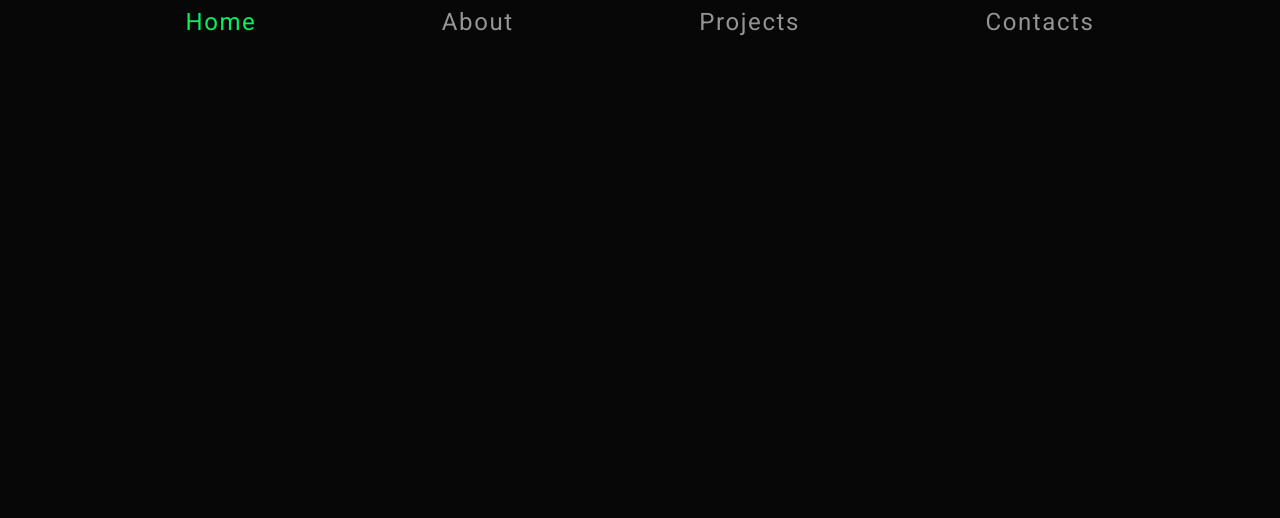
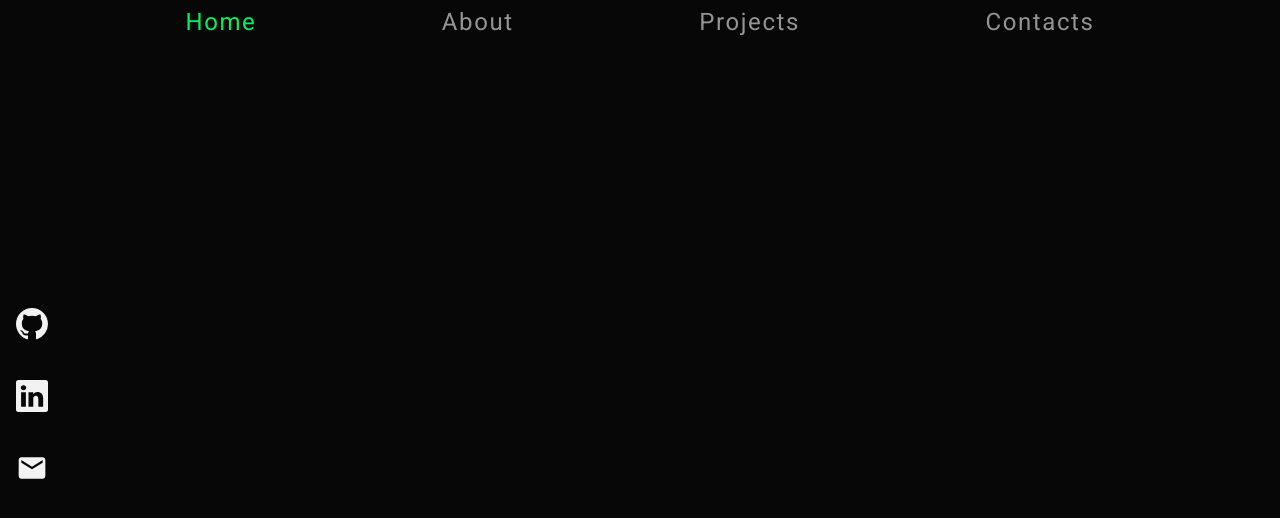
Before and after one commit to ValerioCipolla/portfolio, a Next.js app: page /about in a window 1280 px wide. Shown: the top 518 px of the page. Built offline with nearby package versions, Linux system fonts and the light colour scheme.

Commit message:
added icons

```diff
--- a/Components/Sidebar/index.js
+++ b/Components/Sidebar/index.js
@@ -1,7 +1,21 @@
 import React from "react";
-
+import * as css from "../../styles/sidebar.module.css";
+import { BsGithub, BsLinkedin } from "react-icons/bs";
+import { MdEmail } from "react-icons/md";
 const Sidebar = () => {
-  return <div>this is a sidebar</div>;
+  return (
+    <div className={css.sidebar}>
+      <div className={css.icon}>
+        <BsGithub />
+      </div>
+      <div className={css.icon}>
+        <BsLinkedin />
+      </div>
+      <div className={css.icon}>
+        <MdEmail />
+      </div>
+    </div>
+  );
 };
 
 export default Sidebar;
--- /dev/null
+++ b/styles/sidebar.module.css
@@ -0,0 +1,21 @@
+.sidebar {
+  position: fixed;
+  left: 0;
+  height: 100vh;
+  min-width: 1rem;
+  background-color: var(--black);
+  display: flex;
+  flex-direction: column;
+  justify-content: center;
+  align-items: center;
+}
+
+.icon {
+  font-size: 2rem;
+  padding: 1rem;
+}
+
+.icon:hover {
+  transform: scale(1.5);
+  cursor: pointer;
+}
```
